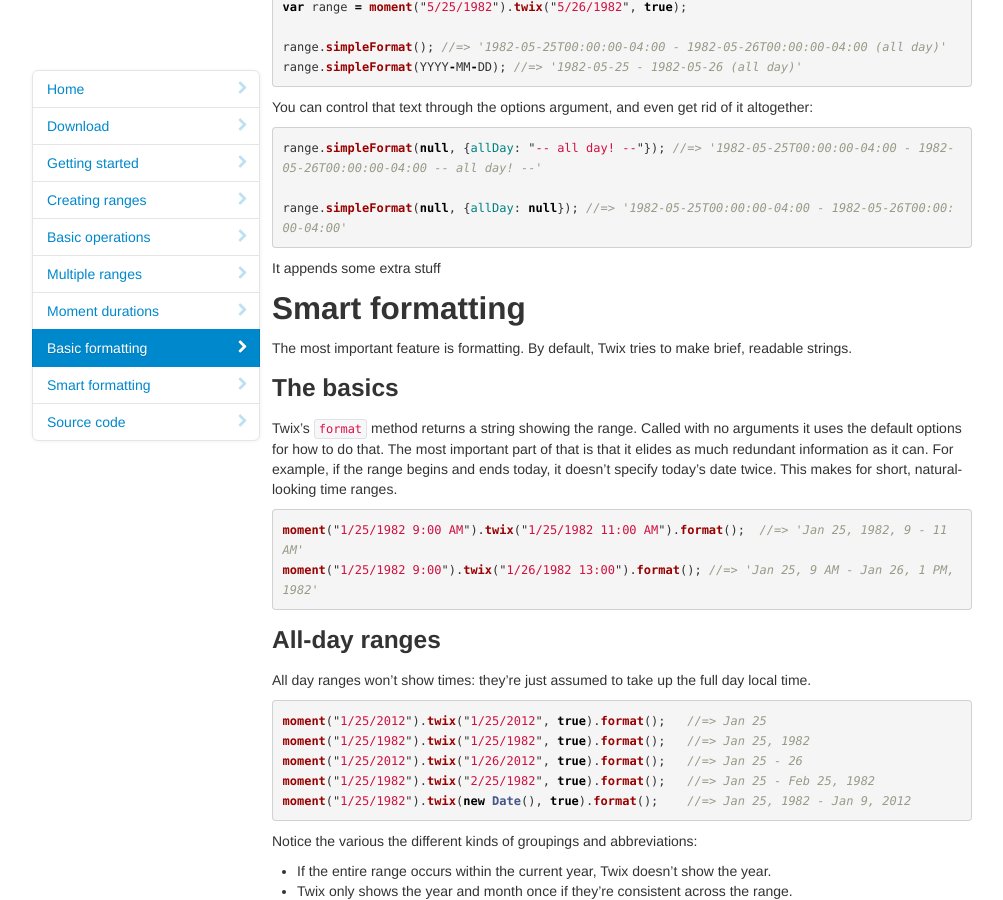
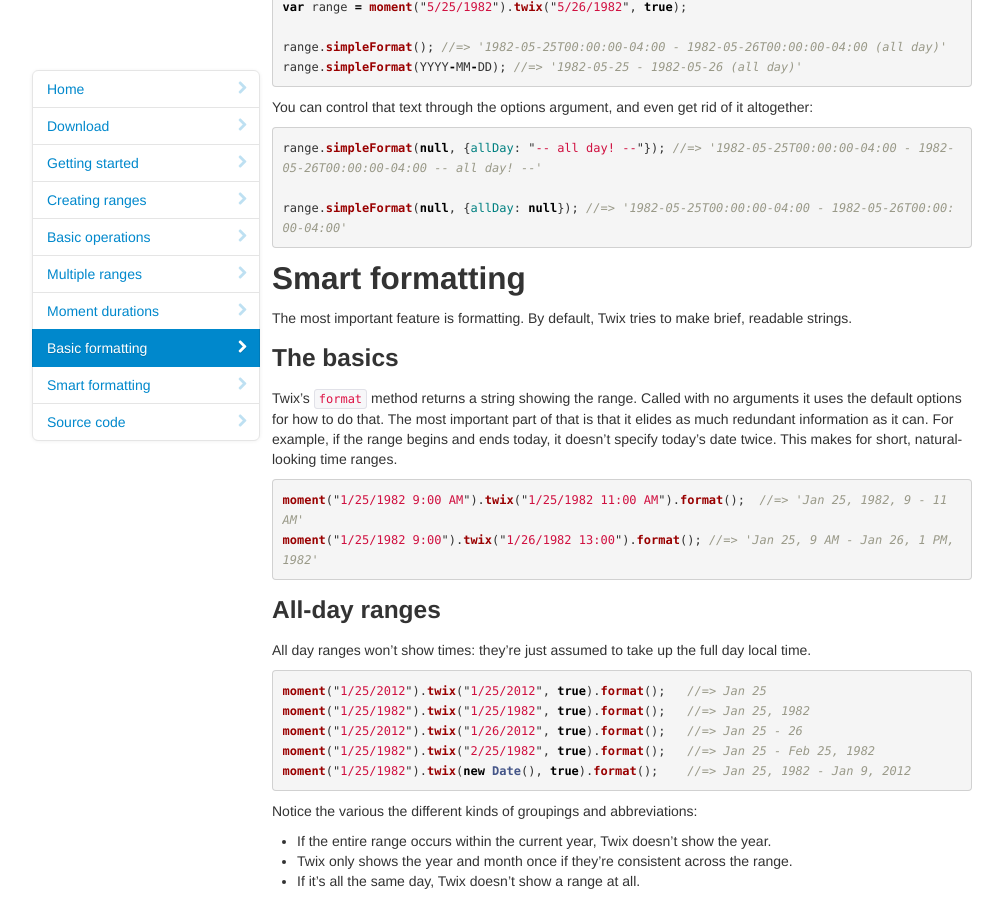
Before and after one commit to icambron/twix.js, a Jekyll site: the page built from index.markdown, in a window 1280 px wide and 900 px high, scrolled down 5908 px. Shown: the whole window, without its empty margins (138-1141 px from the left). Built offline with Jekyll 4.4.1, drawn with Linux system fonts in a browser that asks for light colours; nearby versions of some CDN libraries; Markdown is read by kramdown in place of the engine named in the settings.

Commit message:
removing weird sentence fragment

````diff
--- a/index.markdown
+++ b/index.markdown
@@ -333,8 +333,6 @@
 range.simpleFormat(null, {allDay: null}); //=> '1982-05-25T00:00:00-04:00 - 1982-05-26T00:00:00-04:00'
 ```
 
-It appends some extra stuff
-
 ##<a id="smartFormatting"></a>Smart formatting
 
 The most important feature is formatting. By default, Twix tries to make brief, readable strings.
````
